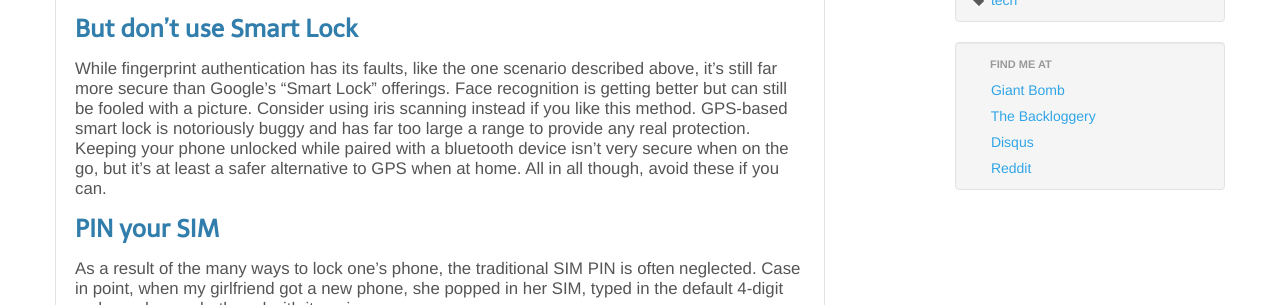
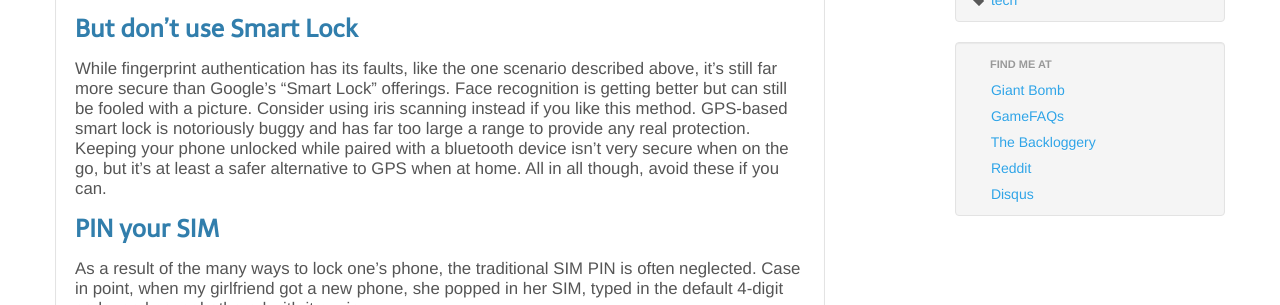
Before and after one commit to dimitrisneed/dimitrisneed.github.io, a Jekyll site: the page built from index.html, in a window 1280 px wide and 900 px high, scrolled down 611 px. Shown: the part 152-457 px from the top of the window. Built offline with Jekyll 4.4.1, drawn with Linux system fonts in a browser that asks for light colours; nearby versions of some CDN libraries; the list of posts is cut into pages by our own code; comment, search, counter and statistics services are not loaded.

```diff
--- a/_config.yml
+++ b/_config.yml
@@ -376,15 +376,17 @@ external_links :
       name : Giant Bomb
       url: https://www.giantbomb.com/profile/axersia/
     - link :
+      name : GameFAQs
+      url: https://gamefaqs.gamespot.com/community/Axersia
+    - link :
       name : The Backloggery
       url: https://backloggery.com/axersia
     - link :
+      name : Reddit
+      url: https://www.reddit.com/user/Axersia
+    - link :
       name : Disqus
       url: https://disqus.com/by/dimitrisneed/
-    - link :
-      name : Reddit
-      url: https://www.reddit.com/user/Axersia
-
 
 # These are the Bootstrap settings. These Bootstrap settings will control both
 # the theme and responsive settings of this site.
```
